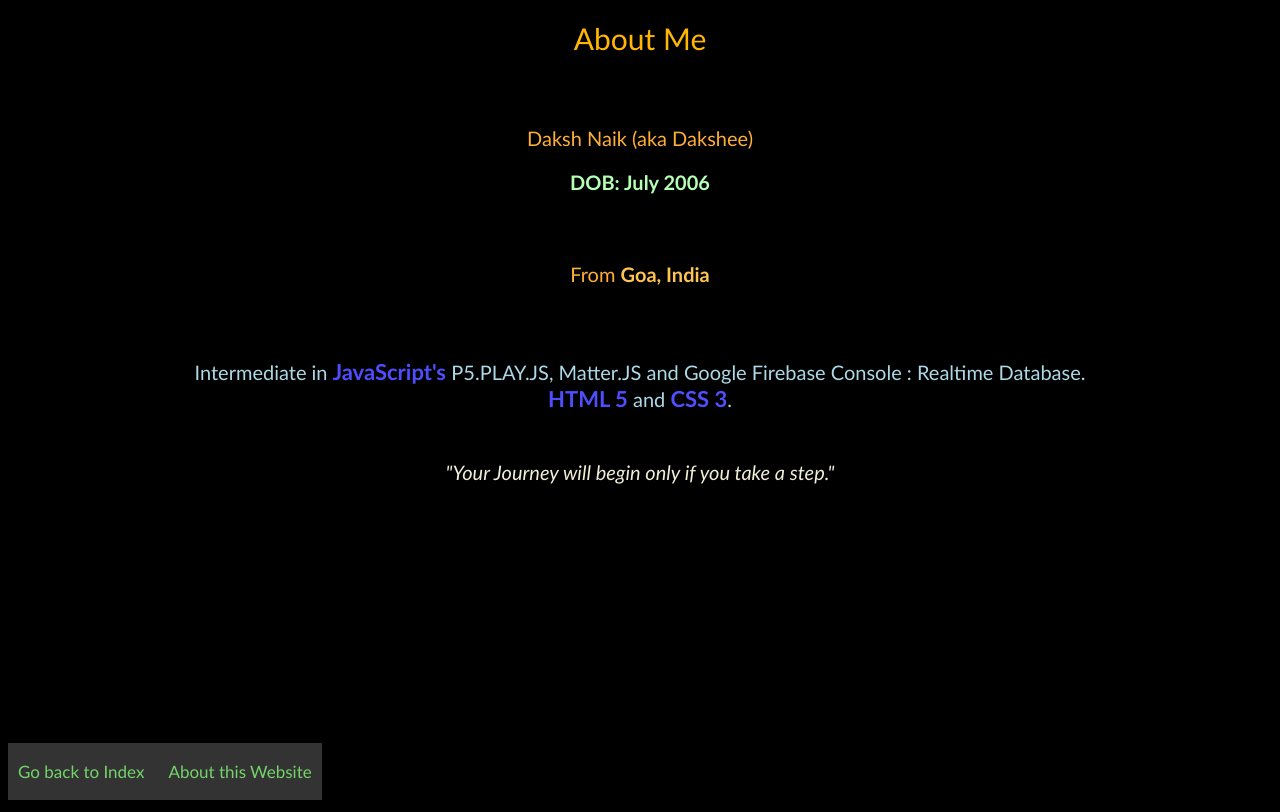
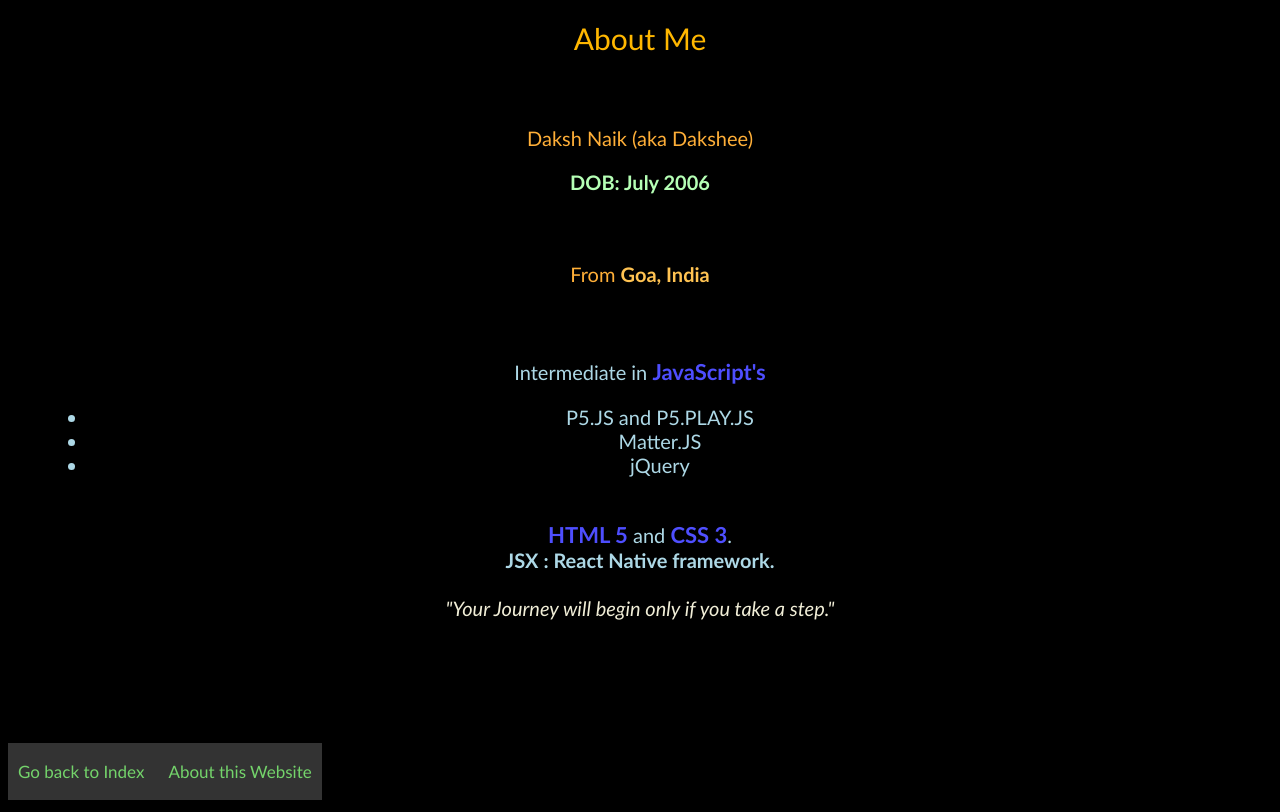
Before and after one commit to Daksh-Naik/Profile-V2, a plain HTML site: page aboutme.html in a window 1280 px wide. Drawn offline with Linux system fonts and the light colour scheme.

Commit message:
Update aboutme.html

```diff
--- a/aboutme.html
+++ b/aboutme.html
@@ -128,8 +128,14 @@ to   { opacity: 1; }
         </span>
 
         <span class="second-fader">
-            <br>Intermediate in <strong style="color: rgb(78, 78, 255); font-size: 22px;">JavaScript's </strong>P5.PLAY.JS, Matter.JS and Google Firebase Console : Realtime Database.<br>
-            <strong style="color: rgb(78, 78, 255); font-size: 22px;">HTML 5</strong> and <strong style="color: rgb(79, 79, 255); font-size: 22px;">CSS 3</strong>.<br><br><br>
+            <br>Intermediate in <strong style="color: rgb(78, 78, 255); font-size: 22px;">JavaScript's </strong>
+            <ul>
+                <li>P5.JS and P5.PLAY.JS</li>
+                <li>Matter.JS</li>
+                <li>jQuery</li>
+            </ul><br>
+            <strong style="color: rgb(78, 78, 255); font-size: 22px;">HTML 5</strong> and <strong style="color: rgb(79, 79, 255); font-size: 22px;">CSS 3</strong>.<br>
+            <strong>JSX : React Native framework.</strong><br><br>
         </span>
 
         <cite style="color: rgb(255, 252, 228);" class="third-fader">
```
